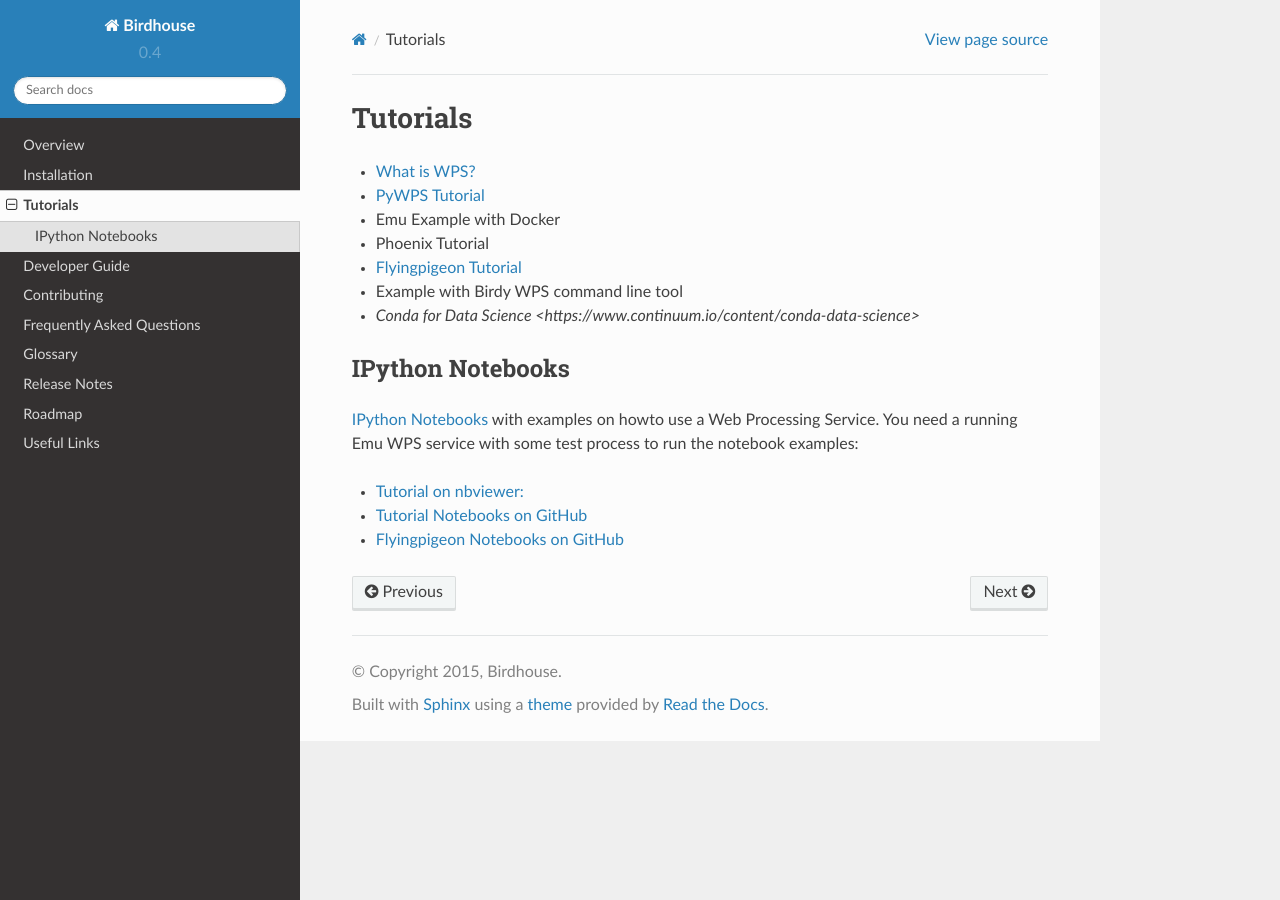
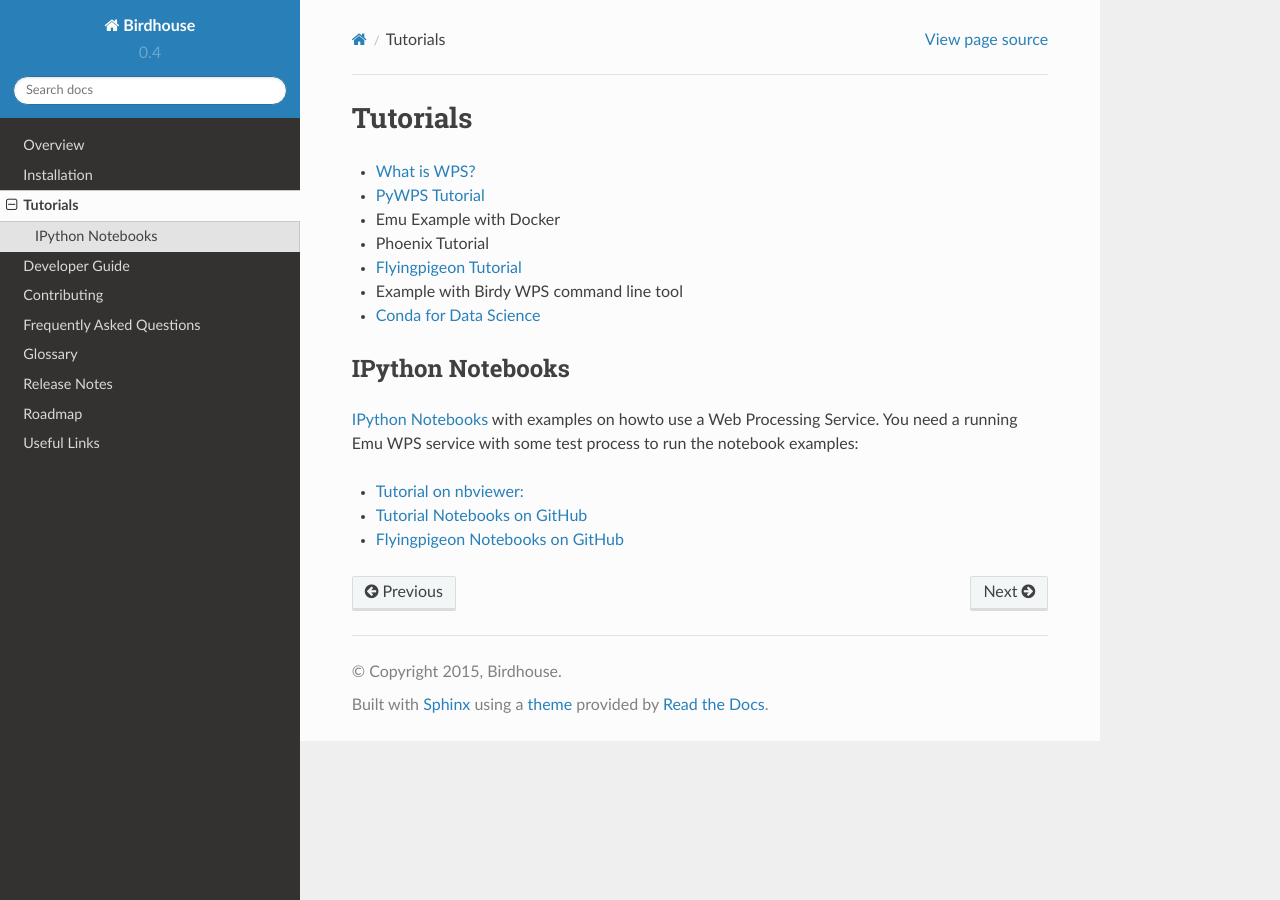
Before and after one commit to bird-house/birdhouse-docs, a Sphinx documentation site: the page built from docs/source/tutorial.rst, in a window 1280 px wide. Built offline with Sphinx 7.4.7 and the Read the Docs theme 2.0.0, drawn with Linux system fonts in a browser that asks for light colours.

Commit message:
Update tutorial.rst
fixed conda link

```diff
--- a/docs/source/tutorial.rst
+++ b/docs/source/tutorial.rst
@@ -7,7 +7,7 @@
 * :ref:`Phoenix Tutorial <phoenix:tutorial>`
 * `Flyingpigeon Tutorial <http://flyingpigeon.readthedocs.io/en/latest/tutorials/index.html>`_
 * :ref:`Example with Birdy WPS command line tool <birdy:tutorial>`
-* `Conda for Data Science <https://www.continuum.io/content/conda-data-science>`
+* `Conda for Data Science <https://www.continuum.io/content/conda-data-science>`_
 
 .. _notebooks:
 
```
